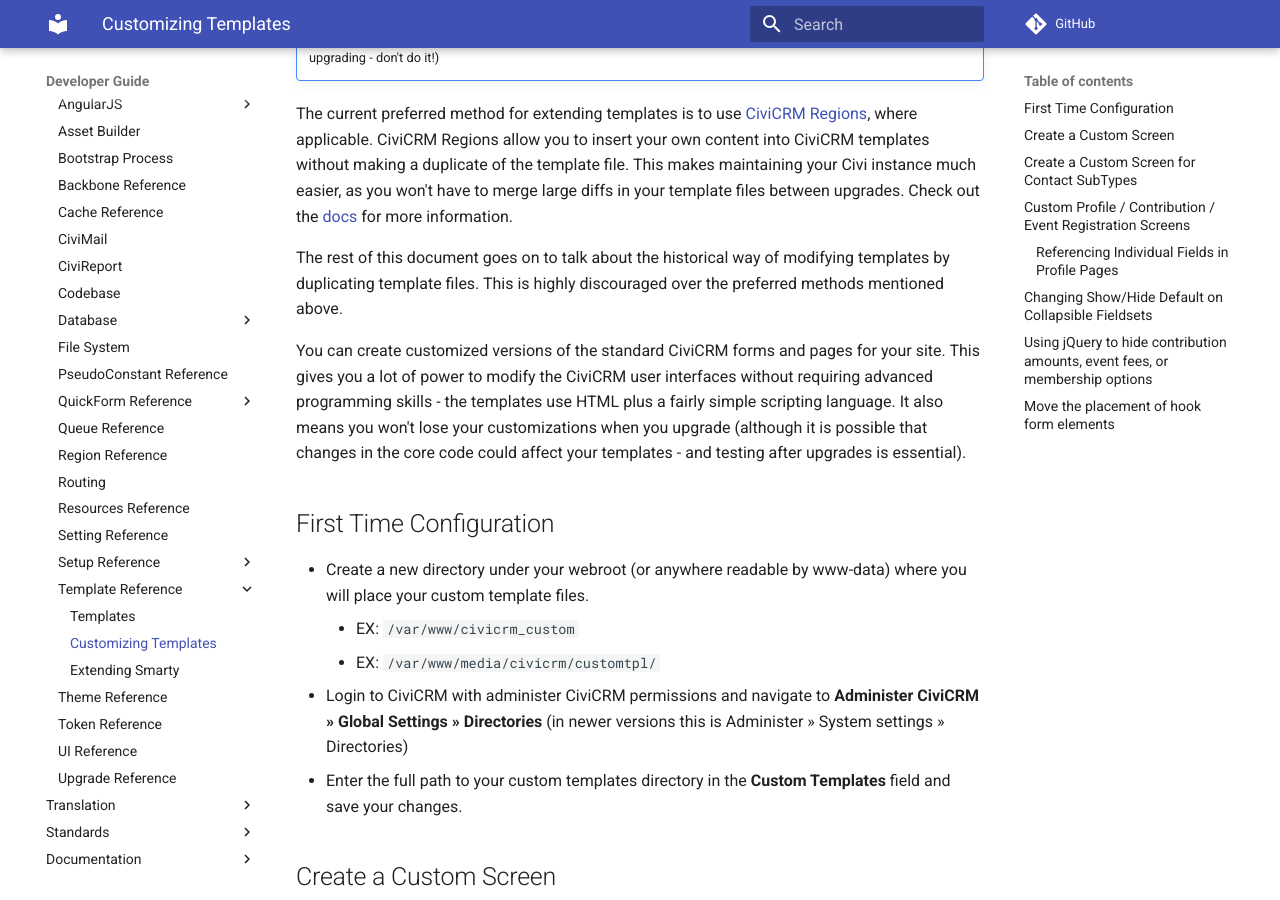
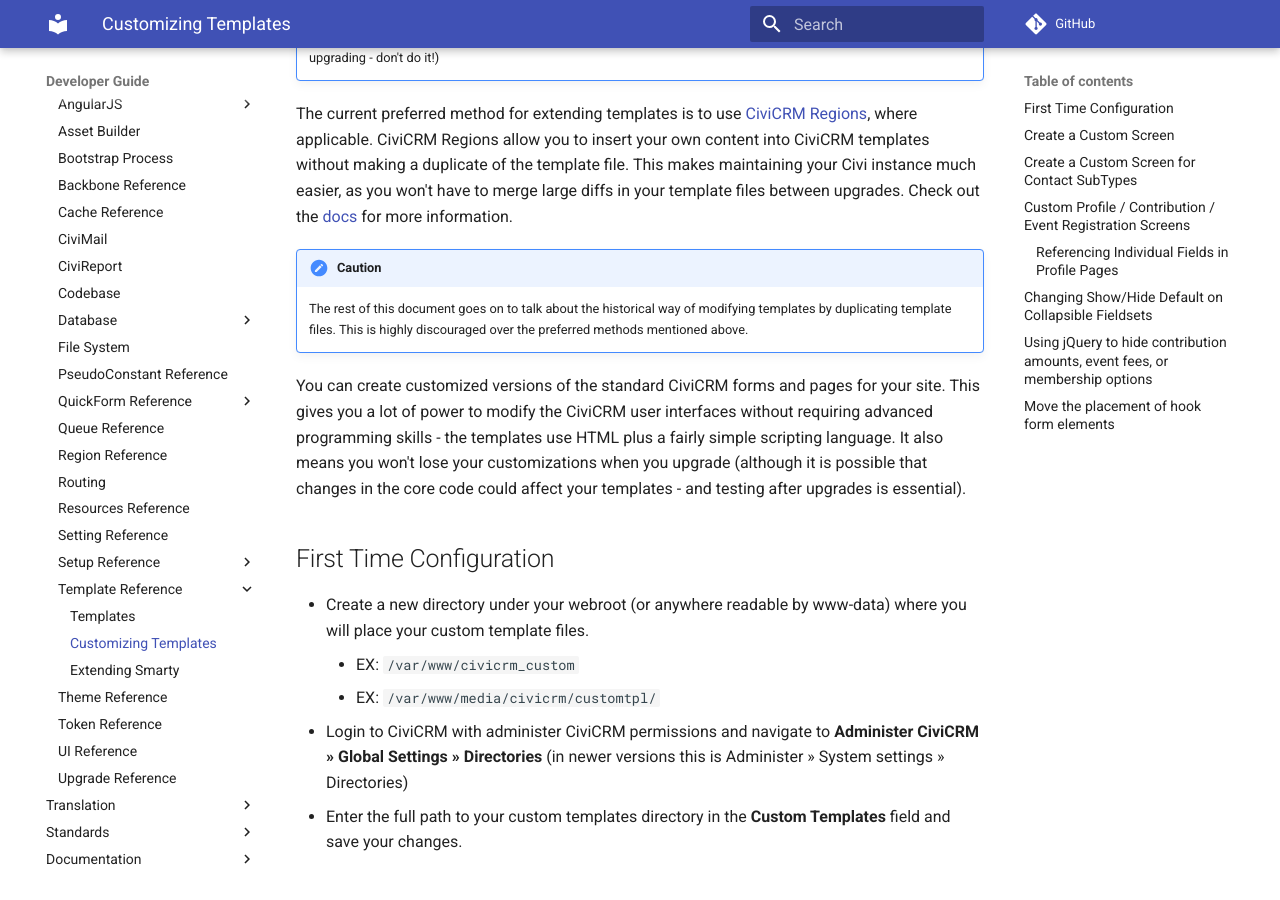
Before and after one commit to civicrm/civicrm-dev-docs, an MkDocs documentation site: the page built from docs/framework/templates/customizing.md, in a window 1280 px wide and 900 px high, scrolled down 351 px. Built offline with MkDocs 1.6.1 and Material for MkDocs 9.7.7, drawn with Linux system fonts in a browser that asks for light colours; comment, search, counter and statistics services are not loaded.

Commit message:
Update docs/framework/templates/customizing.md
Co-Authored-By: Mikey O'Toole <mikey@mjco.uk>

```diff
--- a/docs/framework/templates/customizing.md
+++ b/docs/framework/templates/customizing.md
@@ -10,7 +10,9 @@
 
 The current preferred method for extending templates is to use [CiviCRM Regions](https://docs.civicrm.org/dev/en/latest/framework/region/), where applicable. CiviCRM Regions allow you to insert your own content into CiviCRM templates without making a duplicate of the template file. This makes maintaining your Civi instance much easier, as you won't have to merge large diffs in your template files between upgrades. Check out the [docs](https://docs.civicrm.org/dev/en/latest/framework/region/) for more information.
 
-The rest of this document goes on to talk about the historical way of modifying templates by duplicating template files. This is highly discouraged over the preferred methods mentioned above.
+!!! caution
+    The rest of this document goes on to talk about the historical way of modifying templates by duplicating
+    template files. This is highly discouraged over the preferred methods mentioned above.
 
 You can create customized versions of the standard CiviCRM
 forms and pages for your site. This gives you a lot of power to modify
```
